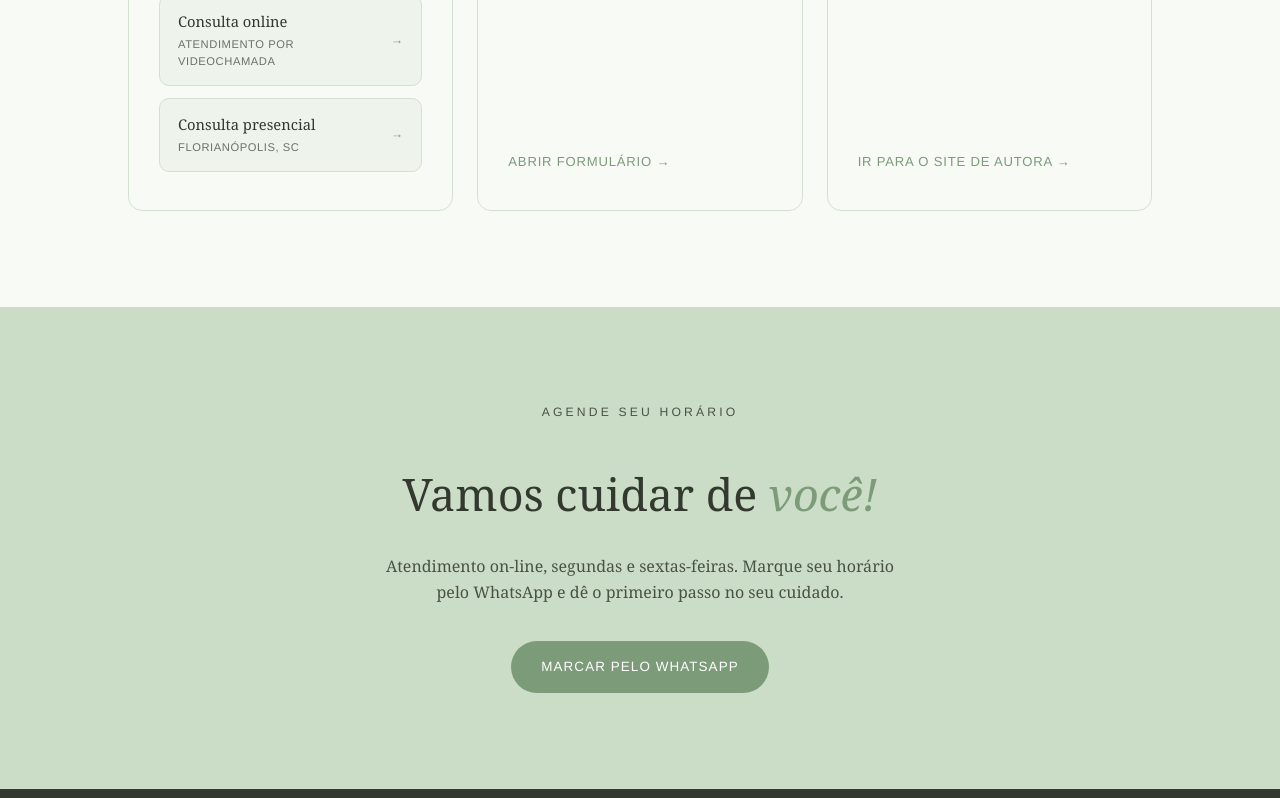
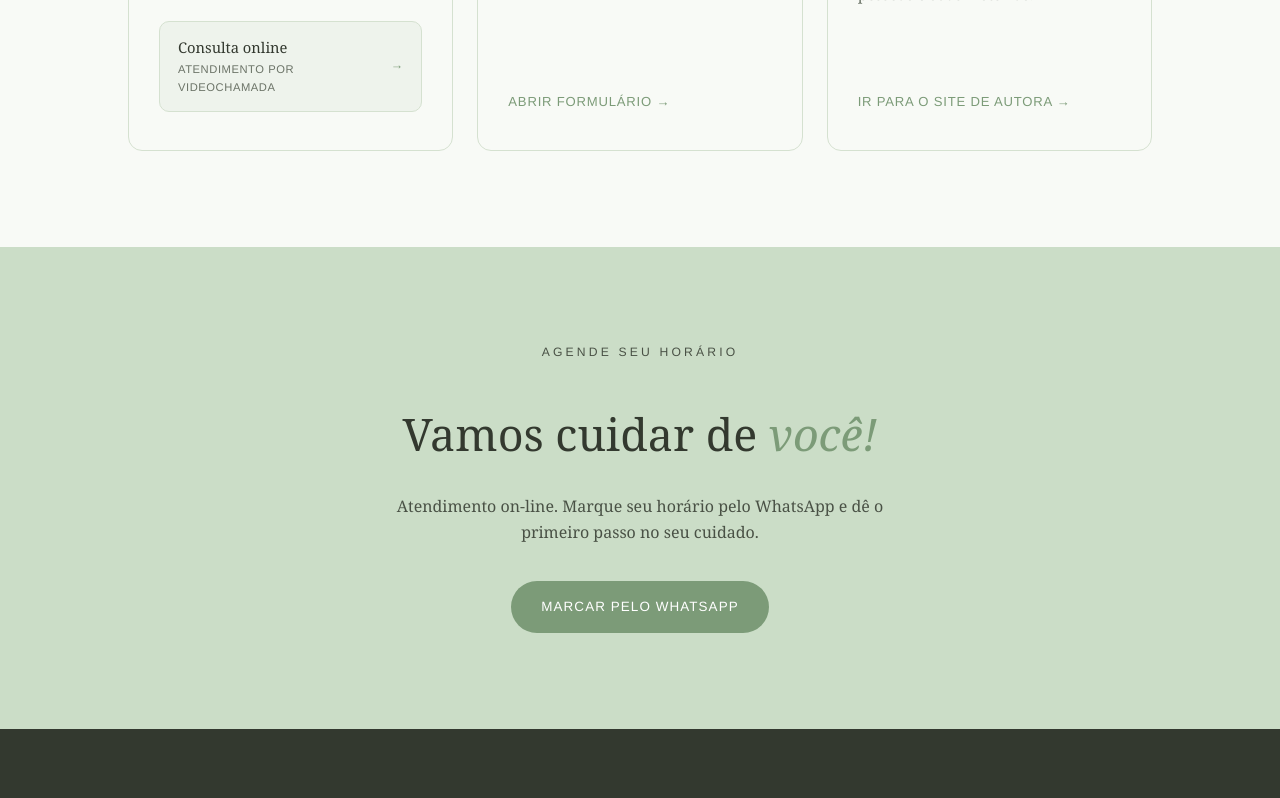
Before and after one commit to AutoraJadeZarichtaCosta/Dra.Jade, a plain HTML site: page index.html in a window 1280 px wide. Shown: the part 2753-3551 px from the top of the page. Drawn offline with Linux system fonts and the light colour scheme.

Commit message:
Update index.html

```diff
--- a/index.html
+++ b/index.html
@@ -129,7 +129,7 @@
       <h2>Dra. <em>Jade Zarichta Costa</em></h2>
       <p>A Dra. Jade acredita que a medicina deve enxergar cada paciente como único. Por isso, sua prática é fundamentada na Medicina Personalizada e de Precisão, uma abordagem que considera fatores genéticos, clínicos, ambientais e de estilo de vida para construir estratégias de prevenção, diagnóstico e tratamento mais adequadas a cada indivíduo.</p>
       <p>Seu atendimento é pautado pela escuta atenta, pela análise cuidadosa de cada caso e pelo compromisso com a medicina baseada em evidências. Mais do que tratar sintomas ou exames isolados, busca compreender o contexto completo de cada paciente, promovendo decisões compartilhadas e um cuidado verdadeiramente individualizado.</p>
-      <p>CRM/SC 38.286 · Médica pela Universidade Federal de Santa Catarina (UFSC) · Pós-graduanda em Medicina Personalizada e de Precisão pelo Hospital Albert Einstein</p>
+      <p>CRM/SC 38.286 · Médica pela Universidade Federal de Santa Catarina (UFSC) · Pós-graduanda em Medicina Personalizada e de Precisão pelo Hospital Albert Einstein· Pós-graduanda em Endocrinologia pela Inspiprali</p>
     </div>
   </div>
 </section>
@@ -171,11 +171,7 @@
       <span class="sub-label">Consulta online<small>Atendimento por videochamada</small></span>
       <span class="sub-arrow">→</span>
     </a>
-     <a class="sub-option" href="https://wa.me/5548999130622?text=Ol%C3%A1!%20Gostaria%20de%20marcar%20uma%20consulta%20presencial." target="_blank" rel="noopener">
-      <span class="sub-label">Consulta presencial<small>Florianópolis, SC</small></span>
-      <span class="sub-arrow">→</span>
-    </a>
-  </div>
+     </div>
 </div>
 
       <a class="card" href="https://forms.gle/WrdKpy6E6FiJA7J89" target="_blank" rel="noopener">
@@ -200,7 +196,7 @@
   <div class="wrap">
     <p class="section-label">Agende seu horário</p>
     <h2>Vamos cuidar de <em>você!</em></h2>
-    <p>Atendimento on-line, segundas e sextas-feiras. Marque seu horário pelo WhatsApp e dê o primeiro passo no seu cuidado.</p>
+    <p>Atendimento on-line. Marque seu horário pelo WhatsApp e dê o primeiro passo no seu cuidado.</p>
     <a class="btn btn-primary" href="https://wa.me/554891888089?text=Ol%C3%A1!%20Gostaria%20de%20marcar%20uma%20consulta." target="_blank" rel="noopener">Marcar pelo WhatsApp</a>
   </div>
 </section>
```
